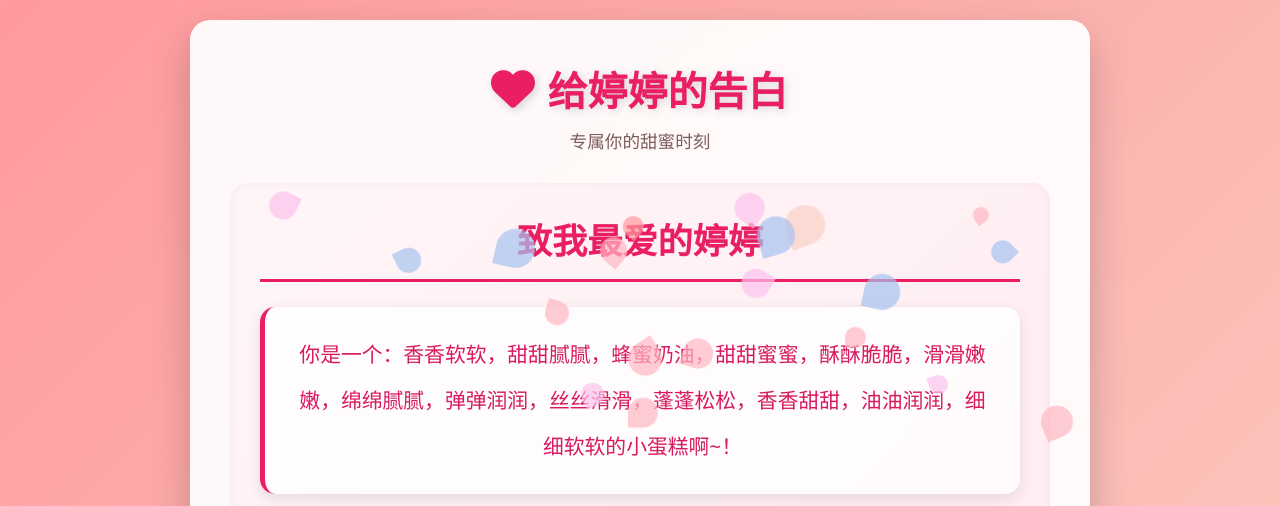
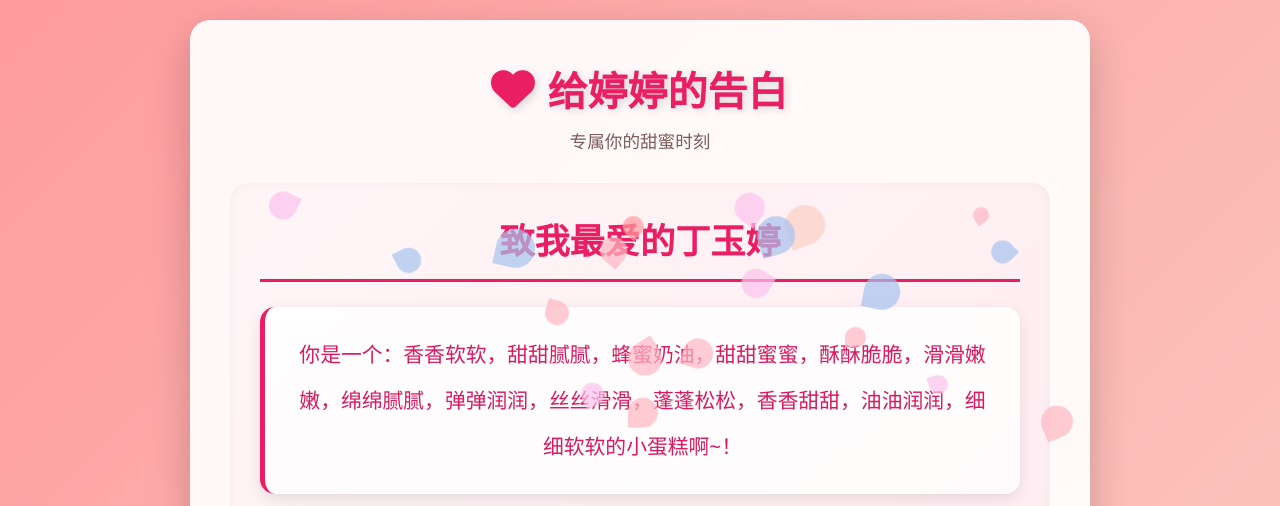
Before and after one commit to AmazingGGB/tingting-love, a plain HTML site: page index.html in a window 1280 px wide. Shown: the top 506 px of the page. Drawn offline with Linux system fonts and the light colour scheme.

Commit message:
Update index.html

```diff
--- a/index.html
+++ b/index.html
@@ -3,7 +3,7 @@
 <head>
     <meta charset="UTF-8">
     <meta name="viewport" content="width=device-width, initial-scale=1.0">
-    <title>给婷婷的告白</title>
+    <title>给丁玉婷的告白</title>
     <link rel="stylesheet" href="https://cdnjs.cloudflare.com/ajax/libs/font-awesome/6.4.0/css/all.min.css">
     <style>
         * {
@@ -198,7 +198,7 @@
         </header>
         <div class="content">
             <div class="petals" id="petalsContainer"></div>
-            <h2 class="title">致我最爱的婷婷</h2>
+            <h2 class="title">致我最爱的丁玉婷</h2>
             <div class="message">
                 你是一个：香香软软，甜甜腻腻，蜂蜜奶油，甜甜蜜蜜，酥酥脆脆，滑滑嫩嫩，绵绵腻腻，弹弹润润，丝丝滑滑，蓬蓬松松，香香甜甜，油油润润，细细软软的小蛋糕啊~！
             </div>
@@ -252,4 +252,5 @@
         setInterval(createPetals, 20000);
     </script>
 </body>
+
 </html>
```
